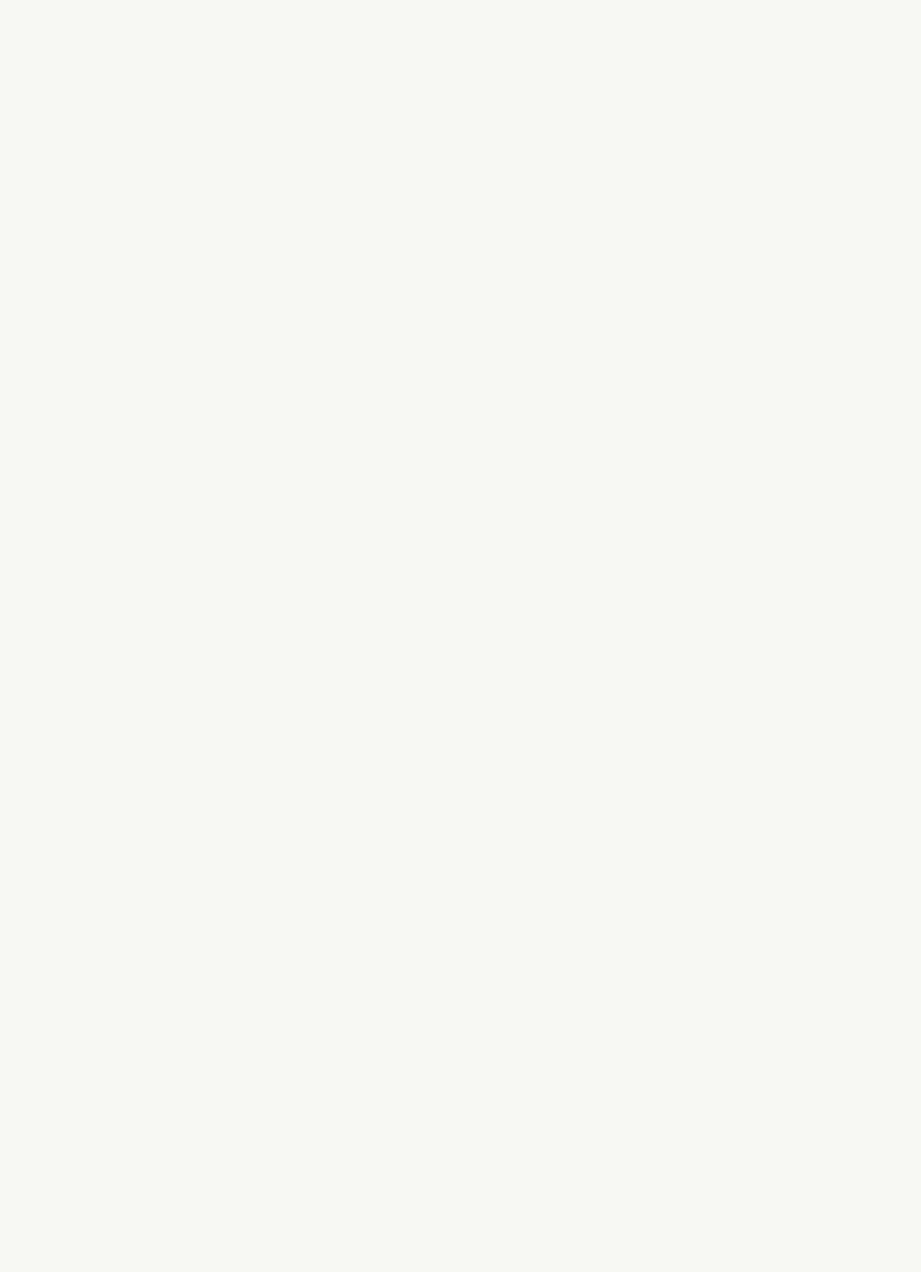
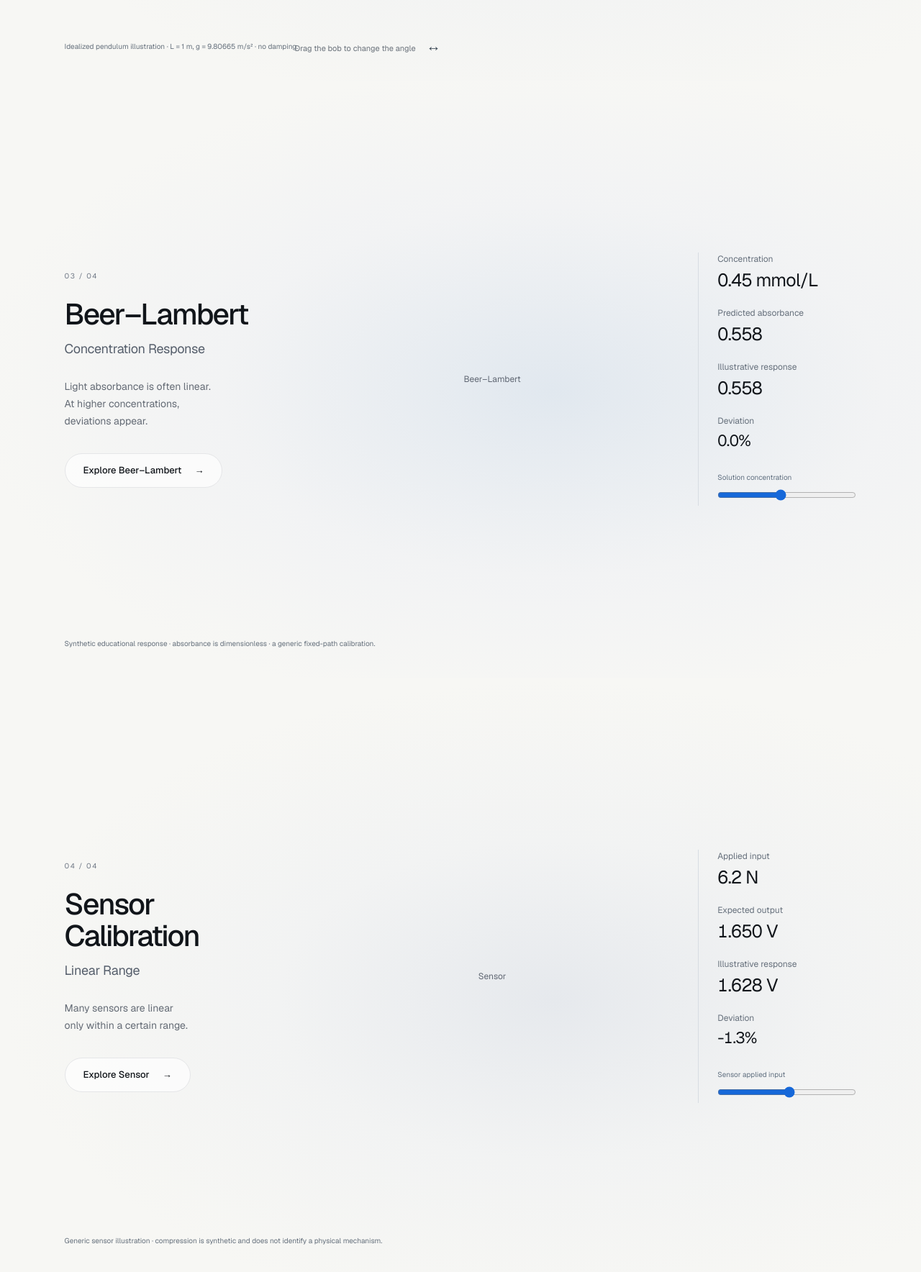
Before and after one commit to luiscontrerasus-glitch/ModelScope, a Next.js app: page / in a window 1280 px wide. Shown: the part 2378-4146 px from the top of the page at 72% size. Before the commit the page ends 1660 px from the top, so only its background shows below. Built offline with nearby package versions, Linux system fonts and the light colour scheme.

Commit message:
Build interactive pendulum optical and sensor exhibits

```diff
--- a/src/app/elite.css
+++ b/src/app/elite.css
@@ -39,6 +39,10 @@ a{color:inherit}
 .home-kicker{font-size:10px;letter-spacing:1.6px;text-transform:uppercase;display:block;margin-bottom:24px;color:#707986}
 .home-explorer .home-kicker{color:#9da9b5}.exhibit-copy{z-index:2}.home-explorer h2{font-size:68px;line-height:1.06;letter-spacing:-2.7px;font-weight:450}.home-explorer h2 span{display:block;font-size:32px;letter-spacing:-1px;line-height:1.25;margin-top:12px}.home-explorer p{font-size:14px;color:#aeb8c2;margin-top:26px;max-width:300px;line-height:1.7}.outline{background:transparent;border-color:#56626f;color:inherit}.outline:hover{background:#ffffff10}.exhibit-copy .home-button{margin-top:36px;font-size:12px}.exhibit-instrument{height:540px;margin-left:-10%;margin-right:-12%}.home-explorer .scene-spring{transform:rotate(-16deg) scale(1.08)}
 .exhibit-selector{position:absolute;bottom:80px;left:7%;right:7%;display:flex;gap:20px}.exhibit-selector button{flex:1;border:1px solid #35414f;background:#ffffff03;color:#f5f6f8;text-align:left;padding:18px 20px;display:flex;align-items:center;gap:20px;border-radius:8px;min-height:92px;font-size:15px}.exhibit-selector button[aria-pressed=true]{border-color:#75acdf;background:#10273e}.exhibit-selector button:hover{background:#1b2734}.exhibit-selector small{display:block;color:#9facb9;font-size:11px;margin-top:3px}.exhibit-symbol{color:#889baa;font-size:32px;width:38px;flex-shrink:0;line-height:1;text-align:center}.exhibit-symbol.spring{transform:rotate(-30deg)}.selector-arrow{margin-left:auto;color:#7c8c9e;font-size:18px}.exhibit-caption{position:absolute;bottom:34px;left:7%;color:#a6b0ba;font-size:10px}
+.home-model{min-height:100svh;position:relative;padding:90px 7%;display:grid;grid-template-columns:28% 52% 20%;align-items:center;background:radial-gradient(ellipse at 60% 54%,#e6e9ed 0%,#f2f3f3 35%,var(--bg) 70%)}
+.model-copy{z-index:2}.home-model h2{font-size:clamp(38px,3.2vw,56px);font-weight:450;line-height:1.08;letter-spacing:-1.8px}.home-model h3{font-size:18px;font-weight:400;letter-spacing:-.3px;margin-top:12px;color:#555e6b}.home-model .model-copy p{font-size:14px;line-height:1.7;color:#646b75;margin-top:28px}.home-model .home-button{margin-top:32px}.model-instrument{height:650px;margin:0 -12%}.model-instrument .drag-hint{bottom:4%;left:32%}.home-model>.instrument-readout{padding-left:26px;border-left:1px solid #d7dce2;z-index:2}.home-model .instrument-readout dt{font-size:12px}.home-model .instrument-readout dd{font-size:25px}.home-model .instrument-readout dl>div:last-child dd{font-size:22px}.home-model .instrument-control{margin-top:30px}.model-caption{position:absolute;bottom:40px;left:7%;right:7%;font-size:10px;color:#65707c}.beer-section{background:radial-gradient(ellipse at 60% 52%,#e1e8ef 0%,#f2f3f4 42%,var(--bg) 74%)}
+@media(max-width:900px){.home-model{padding:70px 5%;grid-template-columns:30% 48% 22%}.home-model h2{font-size:38px}.home-model h3{font-size:16px}.model-instrument{margin:0 -22%;height:560px}.home-model>.instrument-readout{padding-left:14px;min-width:0}.home-model .instrument-readout dd{font-size:20px}.home-model .instrument-readout dt{font-size:11px}}
+@media(max-width:600px){.home-model{min-height:auto;display:flex;flex-direction:column;align-items:stretch;padding:64px 24px 32px}.home-model h2{font-size:40px;letter-spacing:-1.7px}.home-model h3{font-size:17px}.home-model .model-copy p{font-size:13px;margin-top:20px}.home-model .home-button{margin-top:22px}.model-instrument{height:380px;margin:0 -16px}.home-model>.instrument-readout{padding:22px 0 0;border-left:0;border-top:1px solid var(--line)}.home-model .instrument-readout dl{display:grid;grid-template-columns:1fr 1fr;gap:22px}.home-model .instrument-readout dl>div+div{margin-top:0}.home-model .instrument-readout dd{font-size:22px}.home-model .instrument-readout dl>div:last-child dd{font-size:22px}.home-model .instrument-control{margin-top:24px}.model-caption{position:static;margin-top:20px;font-size:10px;line-height:1.7}.model-instrument .drag-hint{left:23%;font-size:10px}}
 @media(max-width:900px){.home-explorer{padding-left:5%;padding-right:5%;grid-template-columns:40% 60%}.home-explorer h2{font-size:52px}.home-explorer h2 span{font-size:25px}.exhibit-selector{left:5%;right:5%;gap:10px}.exhibit-selector button{padding:14px 12px;gap:12px}.exhibit-symbol{display:none}}
 @media(max-width:600px){.home-explorer{min-height:auto;display:flex;flex-direction:column;align-items:stretch;padding:68px 24px 34px}.home-explorer h2{font-size:48px;letter-spacing:-2px}.home-explorer h2 span{font-size:24px;letter-spacing:-.6px}.home-kicker{margin-bottom:18px}.home-explorer p{margin-top:18px;font-size:13px}.exhibit-copy .home-button{margin-top:22px}.exhibit-instrument{height:310px;margin:0 -24px}.home-explorer .scene-spring{transform:rotate(-14deg) scale(.95)}.exhibit-selector{position:static;overflow:auto;margin-top:16px;gap:10px;padding:4px 2px 12px;scroll-snap-type:x proximity}.exhibit-selector button{flex:none;width:158px;min-height:82px;font-size:14px;scroll-snap-align:start}.exhibit-caption{position:static;font-size:10px;margin-top:12px;line-height:1.6}}
 @media(max-width:900px){.home-nav nav{margin:0;gap:20px}.home-nav{gap:18px}.hero-copy h1{font-size:62px;letter-spacing:-3px}.home-hero{grid-template-columns:44% 56%}.home-actions{gap:10px}.home-button{font-size:12px;padding:11px 19px}.hero-instrument{margin-left:-12%;margin-right:-18%}.home-hero>.instrument-readout{right:4%;bottom:7%}.hero-footnote{left:5%;bottom:28px}}
--- a/src/components/home.tsx
+++ b/src/components/home.tsx
@@ -3,6 +3,8 @@ import { useEffect, useRef, useState } from 'react';
 import dynamic from 'next/dynamic';
 import Link from 'next/link';
 import type { Instrument } from './instrument-scene';
+import { finiteAmplitudePeriod } from '@/lib/experiments/generators';
+import { smallAnglePeriod } from '@/lib/analysis/models';
 
 const Scene = dynamic(() => import('./instrument-scene'), { ssr: false, loading: () => <div className="scene-loading">Preparing the instrument…</div> });
 const workspace = (experiment = 'spring-hooke') => `/workspace?experiment=${experiment}`;
@@ -25,7 +27,16 @@ function Control({ label, value, min, max, step, onChange }: { label: string; va
 export default function Home() {
   const [extension, setExtension] = useState(.072);
   const [exhibit, setExhibit] = useState(0);
+  const [angle, setAngle] = useState(5.2);
+  const [concentration, setConcentration] = useState(.45);
+  const [input, setInput] = useState(6.2);
   const current = exhibits[exhibit];
+  const period = smallAnglePeriod(1, 9.80665);
+  const finitePeriod = finiteAmplitudePeriod(angle);
+  const absorbance = 1.2 * concentration + .018;
+  const beerResponse = absorbance - .9 * Math.max(0, concentration - .48) ** 2;
+  const voltage = .25 * input + .1;
+  const sensorResponse = voltage - .015 * Math.max(0, input - 5) ** 2;
   const [active, setActive] = useState('hero');
   const root = useRef<HTMLElement>(null);
   useEffect(() => {
@@ -58,9 +69,27 @@ export default function Home() {
     </section>
     <section className="home-explorer" id="explore" aria-labelledby="explorer-heading">
       <div className="exhibit-copy"><span className="home-kicker">{String(exhibit + 1).padStart(2, '0')} / 04</span><h2 id="explorer-heading">{current.title}<span>{current.subtitle}</span></h2><p>{current.copy}</p><Link className="home-button outline" href={workspace(current.experiment)}>Open analysis <span aria-hidden="true">→</span></Link></div>
-      <div className="exhibit-instrument" key={current.kind}>{scene('explorer', current.kind, current.value, undefined, true)}</div>
+      <div className="exhibit-instrument">{scene('explorer', current.kind, current.value, undefined, true)}</div>
       <div className="exhibit-selector" role="group" aria-label="Select a scientific model">{exhibits.map((item, i) => <button key={item.kind} aria-pressed={i === exhibit} onClick={() => setExhibit(i)}><span className={`exhibit-symbol ${item.kind}`} aria-hidden="true">{['〰', '◯', '▯', '⊥'][i]}</span><span>{item.title}<small>{item.category}</small></span><span className="selector-arrow" aria-hidden="true">↗</span></button>)}</div>
       <span className="exhibit-caption">Procedural illustrations. Explore the evidence in the workspace.</span>
     </section>
+    <section className="home-model pendulum-section" id="pendulum" aria-labelledby="pendulum-heading">
+      <div className="model-copy"><span className="home-kicker">02 / 04</span><h2 id="pendulum-heading">Pendulum</h2><h3>Small-Angle Approximation</h3><p>Small angles are powerful.<br />But “small” has limits.</p><Link className="home-button light" href={workspace('pendulum')}>Explore Pendulum <span aria-hidden="true">→</span></Link></div>
+      <div className="model-instrument">{scene('pendulum', 'pendulum', angle, setAngle)}<span className="drag-hint">Drag the bob to change the angle <span aria-hidden="true">↔</span></span></div>
+      <Readout items={[[ 'Angle', `${angle.toFixed(1)}°` ],[ 'Small-angle period', `${period.toFixed(3)} s` ],[ 'Finite-amplitude period', `${finitePeriod.toFixed(3)} s` ],[ 'Difference', `+${((finitePeriod / period - 1) * 100).toFixed(2)}%` ]]}><Control label="Pendulum angle" min={0} max={60} step={.1} value={angle} onChange={setAngle} /></Readout>
+      <p className="model-caption">Idealized pendulum illustration · L = 1 m, g = 9.80665 m/s² · no damping.</p>
+    </section>
+    <section className="home-model beer-section" id="beer-lambert" aria-labelledby="beer-heading">
+      <div className="model-copy"><span className="home-kicker">03 / 04</span><h2 id="beer-heading">Beer–Lambert</h2><h3>Concentration Response</h3><p>Light absorbance is often linear.<br />At higher concentrations,<br />deviations appear.</p><Link className="home-button light" href={workspace('beer-lambert')}>Explore Beer–Lambert <span aria-hidden="true">→</span></Link></div>
+      <div className="model-instrument">{scene('beer', 'beer', concentration)}</div>
+      <Readout items={[[ 'Concentration', `${concentration.toFixed(2)} mmol/L` ],[ 'Predicted absorbance', absorbance.toFixed(3) ],[ 'Illustrative response', beerResponse.toFixed(3) ],[ 'Deviation', `${((beerResponse / absorbance - 1) * 100).toFixed(1)}%` ]]}><Control label="Solution concentration" min={0} max={1} step={.01} value={concentration} onChange={setConcentration} /></Readout>
+      <p className="model-caption">Synthetic educational response · absorbance is dimensionless · a generic fixed-path calibration.</p>
+    </section>
+    <section className="home-model sensor-section" id="sensor" aria-labelledby="sensor-heading">
+      <div className="model-copy"><span className="home-kicker">04 / 04</span><h2 id="sensor-heading">Sensor Calibration</h2><h3>Linear Range</h3><p>Many sensors are linear<br />only within a certain range.</p><Link className="home-button light" href={workspace('sensor-calibration')}>Explore Sensor <span aria-hidden="true">→</span></Link></div>
+      <div className="model-instrument">{scene('sensor', 'sensor', input)}</div>
+      <Readout items={[[ 'Applied input', `${input.toFixed(1)} N` ],[ 'Expected output', `${voltage.toFixed(3)} V` ],[ 'Illustrative response', `${sensorResponse.toFixed(3)} V` ],[ 'Deviation', `${((sensorResponse / voltage - 1) * 100).toFixed(1)}%` ]]}><Control label="Sensor applied input" min={0} max={12} step={.1} value={input} onChange={setInput} /></Readout>
+      <p className="model-caption">Generic sensor illustration · compression is synthetic and does not identify a physical mechanism.</p>
+    </section>
   </main>;
 }
```
